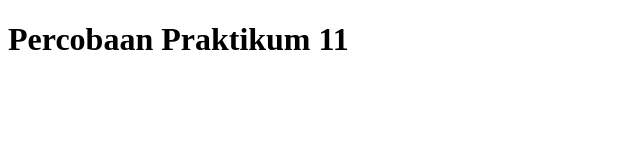
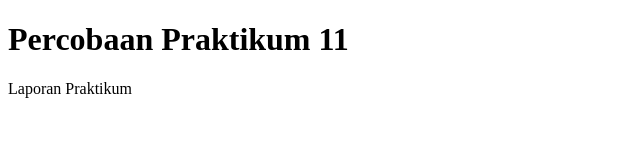
Before and after one commit to kholhilmy/Praktikum11, a plain HTML site: page index.html in a window 1280 px wide. Shown: the whole page, without its empty margins (0-640 px from the left). Drawn offline with Linux system fonts and the light colour scheme.

Commit message:
Perubahan Index2

```diff
--- a/index.html
+++ b/index.html
@@ -8,5 +8,6 @@
 </head>
 <body>
     <h1>Percobaan Praktikum 11</h1>
+    <p>Laporan Praktikum</p>
 </body>
 </html>
```
